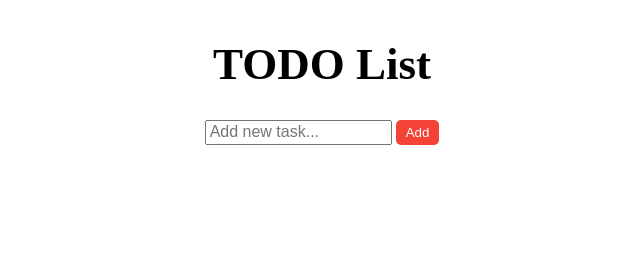
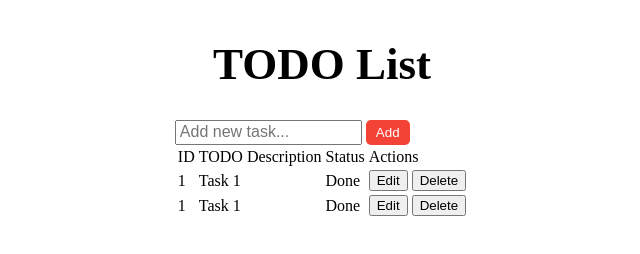
Before and after one commit to Abdalrhman-Mohammad/todo, a plain HTML site: page index.html in a window 1280 px wide. Shown: the whole page, without its empty margins (318-958 px from the left). Drawn offline with Linux system fonts and the light colour scheme.

Commit message:
Add structure of show tasks table

```diff
--- a/index.html
+++ b/index.html
@@ -17,6 +17,43 @@
       <input type="text" id="new-task" placeholder="Add new task..." />
       <button id="add-task-btn">Add</button>
     </section>
+    <section id="show-tasks">
+      <table>
+        <thead>
+          <tr>
+
+            <td id="id">ID</td>
+            <td id="description">TODO Description</td>
+            <td id="status">Status</td>
+            <td id="actions">Actions</td>
+          </tr>
+        </thead>
+        <tbody>
+          <tr>
+
+            <td>1</td>
+            <td>Task 1</td>
+            <td>Done</td>
+            <td>
+              <button id="edit">Edit</button>
+              <button id="delete">Delete</button>
+            </td>
+          </tr>
+            <tr>
+
+              <td>1</td>
+              <td>Task 1</td>
+              <td>Done</td>
+              <td>
+                <button id="edit">Edit</button>
+                <button id="delete">Delete</button>
+              </td>
+            </tr>
+        </tbody>
+        <tfoot>
+        </tfoot>
+      </table>
+    </section>
   </main>
 </body>
 
```
